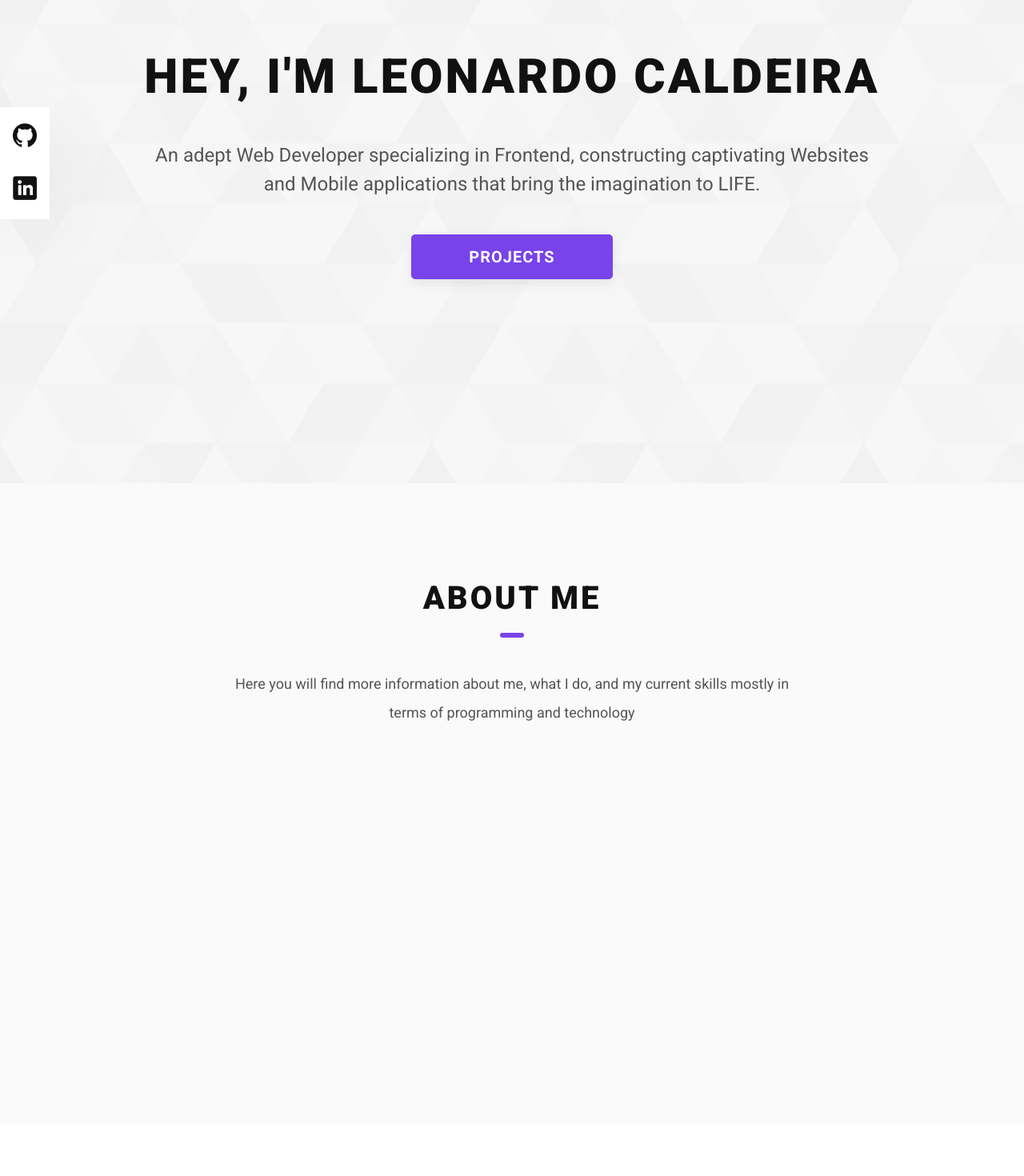
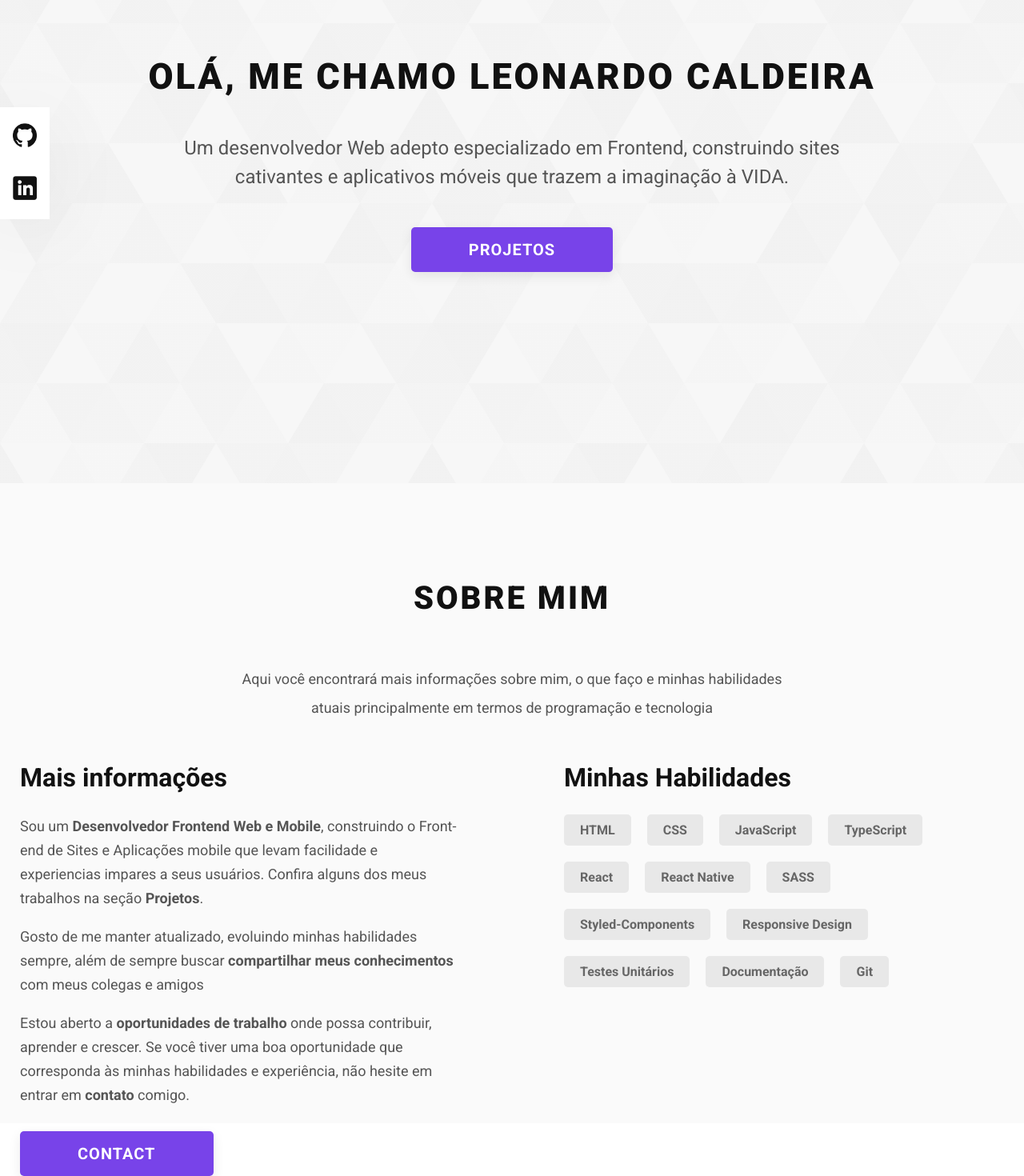
Before and after one commit to caldeira-leonardo/portifolio, a React (Create React App) app: page / in a window 1280 px wide. Shown: the part 196-1666 px from the top of the page at 80% size. Before the commit the page ends 1600 px from the top, so only its background shows below. Built offline with nearby package versions, Linux system fonts and the light colour scheme.

Commit message:
feat(about): finished about section

```diff
--- /dev/null
+++ b/src/components/About/about.styles.ts
@@ -0,0 +1,45 @@
+import { styled } from "styled-components"
+import { colors } from "theme/theme"
+
+export const AboutContentWrapper = styled.div`
+    display: grid;
+    grid-template-columns: 1fr 1fr;
+    gap: 130px;
+`
+
+export const KnowMeWrapper = styled.div``
+
+export const SkillsWrapper = styled.div``
+
+export const ContentTitle = styled.h1`
+    font-size: 32px;
+`
+
+export const ContentDescription = styled.p`
+    font-size: 18px;
+    max-width: 550px;
+    color: ${colors.text_subtitle};
+    line-height: 30px;
+`
+
+export const ButtonWrapper = styled.div`
+    margin-top: 30px;
+`
+
+export const SkillsContent = styled.div`
+    display: flex;
+    width: 500px;
+    flex-wrap: wrap;
+`
+
+export const SkillCard = styled.div`
+    width: min-content;
+    padding: 10px 20px;
+    background-color: ${colors.light_grey_transparent};
+    color: ${colors.grey};
+    font-weight: 600;
+    border-radius: 5px;
+    margin-right: 20px;
+    margin-bottom: 20px;
+    white-space: nowrap;
+`
--- a/src/components/About/about.tsx
+++ b/src/components/About/about.tsx
@@ -1,12 +1,45 @@
 import UserInfosSections from "components/elements/UserInfosSections/UserInfosSections";
+import { AboutContentWrapper, ButtonWrapper, ContentDescription, ContentTitle, KnowMeWrapper, SkillCard, SkillsContent, SkillsWrapper } from "./about.styles";
+import Button from "components/elements/Button/button";
+import Highlight from "components/elements/Highlight/highlight";
 
 const About = (props: any) => {
+    const skills = [
+        'HTML', 'CSS', 'JavaScript', 'TypeScript', 'React', 'React Native', 'SASS', 'Styled-Components', 'Responsive Design', 'Testes Unitários', 'Documentação', 'Git'
+    ];
+
     return <UserInfosSections
         id="about"
-        title="about me"
-        subtitle="Here you will find more information about me, what I do, and my current skills mostly in terms of programming and technology"
+        title="Sobre mim"
+        subtitle="Aqui você encontrará mais informações sobre mim, o que faço e minhas habilidades atuais principalmente em termos de programação e tecnologia"
     >
+        <AboutContentWrapper>
+            <KnowMeWrapper>
+                <ContentTitle>Mais informações</ContentTitle>
+                <ContentDescription>
+                    Sou um <Highlight>Desenvolvedor Frontend Web e Mobile</Highlight>, construindo o Front-end de Sites e Aplicações mobile que levam facilidade e experiencias impares a seus usuários. Confira alguns dos meus trabalhos na seção <Highlight>Projetos</Highlight>.
+                </ContentDescription>
+                <ContentDescription>
+                    Gosto de me manter atualizado, evoluindo minhas habilidades sempre, além de sempre buscar <Highlight>compartilhar meus conhecimentos</Highlight> com meus colegas e amigos
+                </ContentDescription>
+                <ContentDescription>
+                    Estou aberto a <Highlight>oportunidades de trabalho</Highlight> onde possa contribuir, aprender e crescer. Se você tiver uma boa oportunidade que corresponda às minhas habilidades e experiência, não hesite em entrar em <Highlight>contato</Highlight> comigo.
+                </ContentDescription>
+                <ButtonWrapper>
+                    <Button>Contact</Button>
+                </ButtonWrapper>
+            </KnowMeWrapper>
+            <SkillsWrapper>
+                <ContentTitle>Minhas Habilidades</ContentTitle>
+                <SkillsContent>
 
+                    {
+                        skills.map((skill) => <SkillCard>{skill}</SkillCard>)
+                    }
+                </SkillsContent>
+
+            </SkillsWrapper>
+        </AboutContentWrapper>
     </UserInfosSections >;
 };
 
--- a/src/components/Home/home.tsx
+++ b/src/components/Home/home.tsx
@@ -9,9 +9,9 @@ const Home = () => {
     return (
         <HomeWrapper id="home" $bg={backgroundImage}>
             <HomeContent>
-                <Title>Hey, i'm Leonardo Caldeira</Title>
-                <Subtitle>An adept Web Developer specializing in Frontend, constructing captivating Websites and Mobile applications that bring the imagination to LIFE.</Subtitle>
-                <Button>Projects</Button>
+                <Title>Olá, me chamo Leonardo Caldeira</Title>
+                <Subtitle>Um desenvolvedor Web adepto especializado em Frontend, construindo sites cativantes e aplicativos móveis que trazem a imaginação à VIDA.</Subtitle>
+                <Button>Projetos</Button>
             </HomeContent>
         </HomeWrapper>
     );
--- /dev/null
+++ b/src/components/elements/Highlight/highlight.styles.ts
@@ -0,0 +1,7 @@
+import { styled } from "styled-components"
+import { colors } from "theme/theme"
+
+export const HighlightContent = styled.span<{ color?: string }>`
+    font-weight: bold;
+    color: ${({ color }) => (color ? color : colors.text_subtitle)};
+`
--- /dev/null
+++ b/src/components/elements/Highlight/highlight.tsx
@@ -0,0 +1,7 @@
+import { HighlightContent } from "./highlight.styles";
+
+const Highlight = ({ children, color }: any) => {
+    return <HighlightContent color={color}>{children}</HighlightContent>;
+};
+
+export default Highlight;
--- a/src/components/elements/Navbar/navbar.tsx
+++ b/src/components/elements/Navbar/navbar.tsx
@@ -11,9 +11,9 @@ const Navbar = (props: any) => {
                 </UserInfos>
                 <OptionsWrapper>
                     <Link href='./#'>Home</Link>
-                    <Link href='./#about'>About</Link>
-                    <Link href='./#projects'>Projects</Link>
-                    <Link href='./#contact'>Contact</Link>
+                    <Link href='./#about'>Sobre</Link>
+                    <Link href='./#projects'>Projetos</Link>
+                    <Link href='./#contact'>Contato</Link>
                 </OptionsWrapper>
             </NavbarContent>
         </NavbarWrapper>
--- a/src/components/elements/Title/title.styles.ts
+++ b/src/components/elements/Title/title.styles.ts
@@ -3,7 +3,7 @@ import { styled } from "styled-components"
 export const TitleWrapper = styled.h1.attrs<{
     fontSize?: number
 }>({})`
-    font-size: ${({ fontSize }) => (fontSize ? fontSize : "60")}px;
+    font-size: ${({ fontSize }) => (fontSize ? fontSize : "45")}px;
     text-transform: uppercase;
     font-weight: 900;
     letter-spacing: 3px;
--- a/src/theme/theme.ts
+++ b/src/theme/theme.ts
@@ -5,6 +5,7 @@ export const colors = {
     title_primary: "#111",
     text_subtitle: "#555",
     light_grey: "#999999",
+    light_grey_transparent: "#99999930",
     grey: "#666",
     black: "#000",
     light: "#fff",
```
